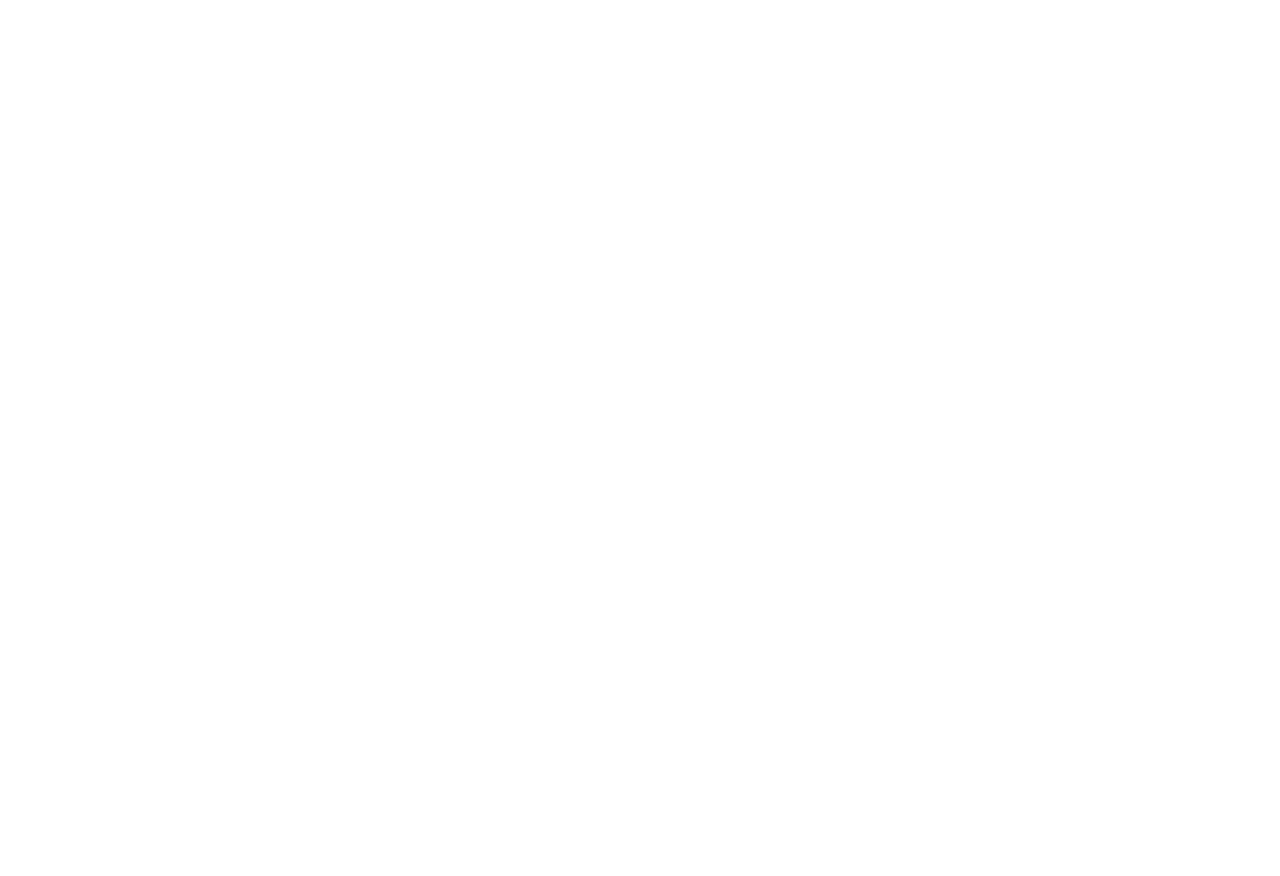
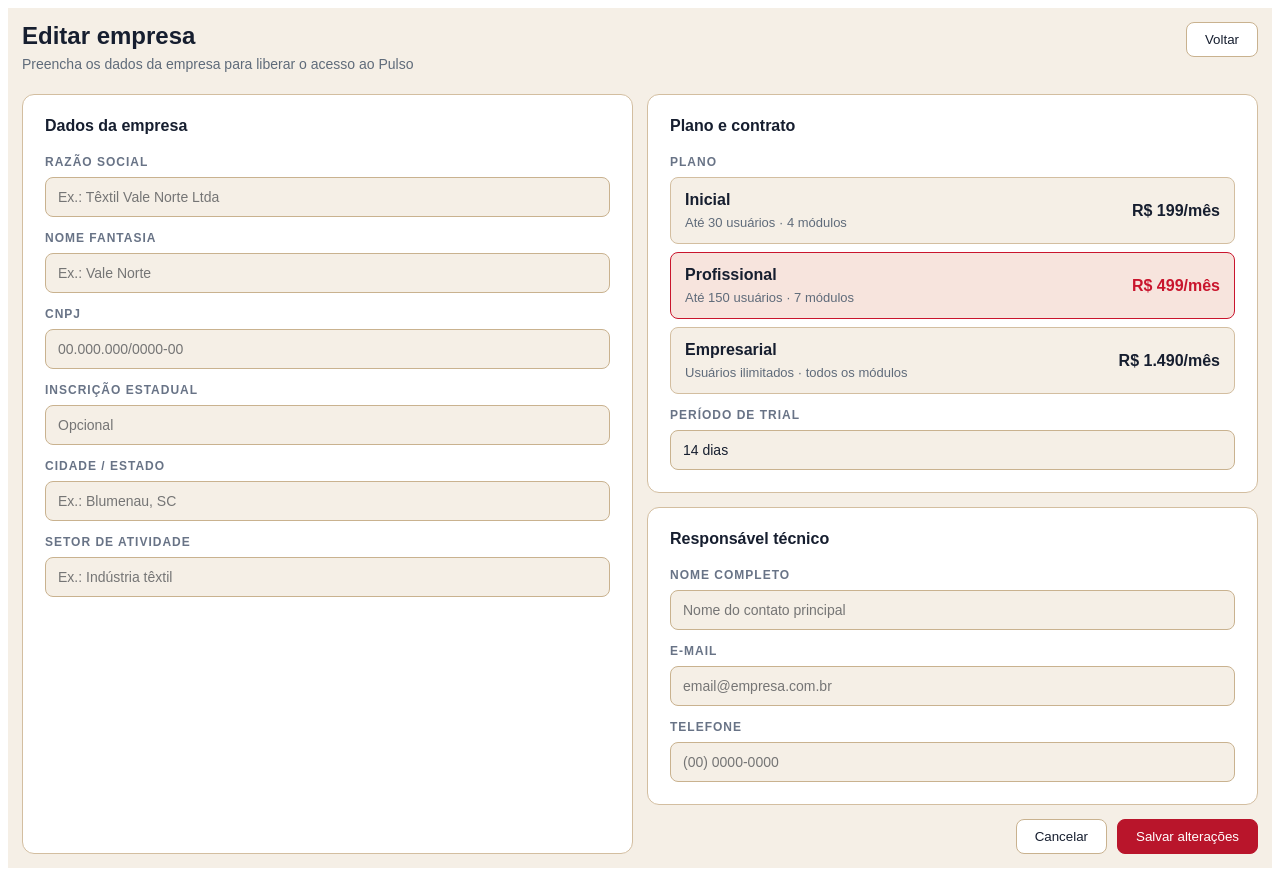
Before and after one commit to lcbittencourt/super-dev-8-tcc, an Angular app: page /nova-empresa/1 in a window 1280 px wide. Before the commit this address led to /. Before the commit the page ends 800 px from the top, so only its background shows below. Built offline with nearby package versions, Linux system fonts and the light colour scheme.

Commit message:
criado botão de excluir e editar empresa e campo para salvar empresa cadastradas

```diff
--- a/src/app/admin/admin.css
+++ b/src/app/admin/admin.css
@@ -321,9 +321,32 @@
     left: 3px;
     transition: 0.2s;
 }
+
 .toggle.on {
     background: #b51a2b;
 }
+
 .toggle.on span {
     left: 19px;
 }
+
+.card-actions {
+  display: flex;
+  align-items: center;
+  gap: 10px;
+}
+
+.btn.danger {
+  background: #fff;
+  color: #b51a2b;
+  border-color: #b51a2b;
+}
+
+.btn.danger:hover {
+  background: #f7e4dd;
+}
+
+.btn:disabled {
+  opacity: 0.5;
+  cursor: not-allowed;
+}
--- a/src/app/admin/admin.html
+++ b/src/app/admin/admin.html
@@ -3,6 +3,7 @@
   <header class="topbar">
     <div class="brand">
       <div class="brand-mark">P</div>
+
       <div>
         <strong>Pulso<span>.</span></strong>
       </div>
@@ -24,12 +25,22 @@
     <section class="page-header">
       <div>
         <h1>Empresas cadastradas</h1>
-        <p>{{ empresas.length }} empresas usando o Pulso · {{ totalAtivas() }} ativas</p>
+        <p>
+          {{ empresas.length }} empresas usando o Pulso · {{ totalAtivas() }} ativas
+        </p>
       </div>
 
       <div class="actions">
-        <button class="btn">Exportar</button>
-        <button class="btn primary" routerLink="/nova-empresa">Nova empresa</button>
+        <button class="btn">
+          Exportar
+        </button>
+
+        <button
+          class="btn primary"
+          routerLink="/nova-empresa"
+        >
+          Nova empresa
+        </button>
       </div>
     </section>
 
@@ -60,24 +71,47 @@
     </section>
 
     <section class="card">
+
       <div class="card-header">
         <div>
           <h2>Selecione uma empresa</h2>
           <p>Clique para configurar os módulos liberados</p>
         </div>
 
-        <span class="filter">Filtros</span>
+        <div class="card-actions">
+          <button
+            class="btn"
+            type="button"
+            (click)="editarEmpresa()"
+            [disabled]="!empresaSelecionada"
+          >
+            Editar empresa
+          </button>
+
+          <button
+            class="btn danger"
+            type="button"
+            (click)="excluirEmpresa()"
+            [disabled]="!empresaSelecionada"
+          >
+            Excluir empresa
+          </button>
+
+          <span class="filter">Filtros</span>
+        </div>
       </div>
 
       <div class="empresas-grid">
         <div
           class="empresa-card"
           *ngFor="let empresa of empresas"
-          [class.selected]="empresaSelecionada.id === empresa.id"
+          [class.selected]="empresaSelecionada && empresaSelecionada.id === empresa.id"
           (click)="selecionarEmpresa(empresa)"
         >
           <div class="empresa-top">
-            <div class="empresa-logo">{{ empresa.logo }}</div>
+            <div class="empresa-logo">
+              {{ empresa.logo }}
+            </div>
 
             <div class="empresa-info">
               <strong>{{ empresa.nome }}</strong>
@@ -95,22 +129,34 @@
           </div>
 
           <div class="empresa-stats">
-            <span><strong>{{ empresa.users }}</strong> usuários</span>
-            <span><strong>{{ empresa.modulos }}/10</strong> módulos</span>
+            <span>
+              <strong>{{ empresa.users }}</strong> usuários
+            </span>
+
+            <span>
+              <strong>{{ empresa.modulos }}/10</strong> módulos
+            </span>
+
             <span>{{ empresa.plano }}</span>
           </div>
         </div>
       </div>
+
     </section>
 
-    <section class="card">
+    <section
+      class="card"
+      *ngIf="empresaSelecionada"
+    >
       <div class="card-header">
         <div>
           <h2>Configurar módulos · {{ empresaSelecionada.nome }}</h2>
           <p>Ative ou desative os módulos visíveis para os gestores desta empresa</p>
         </div>
 
-        <button class="btn primary">Salvar alterações</button>
+        <button class="btn primary">
+          Salvar alterações
+        </button>
       </div>
 
       <div
@@ -133,6 +179,7 @@
 
           <button
             class="toggle"
+            type="button"
             [class.on]="modulo.liberado"
             (click)="alternarModulo(modulo)"
           >
@@ -140,7 +187,6 @@
           </button>
         </div>
       </div>
-
     </section>
 
   </main>
--- a/src/app/admin/nova-empresa/nova-empresa.html
+++ b/src/app/admin/nova-empresa/nova-empresa.html
@@ -2,7 +2,7 @@
 
   <header class="header">
     <div>
-      <h1>Cadastrar nova empresa</h1>
+      <h1>{{ modoEdicao ? 'Editar empresa' : 'Cadastrar nova empresa' }}</h1>
       <p>Preencha os dados da empresa para liberar o acesso ao Pulso</p>
     </div>
 
@@ -15,22 +15,48 @@
       <h2>Dados da empresa</h2>
 
       <label>Razão social</label>
-      <input type="text" placeholder="Ex.: Têxtil Vale Norte Ltda">
+      <input
+        type="text"
+        placeholder="Ex.: Têxtil Vale Norte Ltda"
+        [(ngModel)]="empresa.razaoSocial"
+      >
 
       <label>Nome fantasia</label>
-      <input type="text" placeholder="Ex.: Vale Norte">
+      <input
+        type="text"
+        placeholder="Ex.: Vale Norte"
+        [(ngModel)]="empresa.nomeFantasia"
+      >
 
       <label>CNPJ</label>
-      <input type="text" placeholder="00.000.000/0000-00">
+      <input
+        type="text"
+        placeholder="00.000.000/0000-00"
+        maxlength="18"
+        [(ngModel)]="empresa.cnpj"
+        (input)="formatarCnpj()"
+      >
 
       <label>Inscrição estadual</label>
-      <input type="text" placeholder="Opcional">
+      <input
+        type="text"
+        placeholder="Opcional"
+        [(ngModel)]="empresa.inscricaoEstadual"
+      >
 
       <label>Cidade / Estado</label>
-      <input type="text" placeholder="Ex.: Blumenau, SC">
+      <input
+        type="text"
+        placeholder="Ex.: Blumenau, SC"
+        [(ngModel)]="empresa.cidade"
+      >
 
       <label>Setor de atividade</label>
-      <input type="text" placeholder="Ex.: Indústria têxtil">
+      <input
+        type="text"
+        placeholder="Ex.: Indústria têxtil"
+        [(ngModel)]="empresa.setor"
+      >
     </section>
 
     <div class="right">
@@ -49,6 +75,7 @@
             <strong>Inicial</strong>
             <p>Até 30 usuários · 4 módulos</p>
           </div>
+
           <strong>R$ 199/mês</strong>
         </div>
 
@@ -61,6 +88,7 @@
             <strong>Profissional</strong>
             <p>Até 150 usuários · 7 módulos</p>
           </div>
+
           <strong>R$ 499/mês</strong>
         </div>
 
@@ -73,29 +101,56 @@
             <strong>Empresarial</strong>
             <p>Usuários ilimitados · todos os módulos</p>
           </div>
+
           <strong>R$ 1.490/mês</strong>
         </div>
 
         <label>Período de trial</label>
-        <input type="text" value="14 dias">
+        <input
+          type="text"
+          value="14 dias"
+          readonly
+        >
       </section>
 
       <section class="card">
         <h2>Responsável técnico</h2>
 
         <label>Nome completo</label>
-        <input type="text" placeholder="Nome do contato principal">
+        <input
+          type="text"
+          placeholder="Nome do contato principal"
+          [(ngModel)]="empresa.responsavel"
+        >
 
         <label>E-mail</label>
-        <input type="email" placeholder="email@empresa.com.br">
+        <input
+          type="email"
+          placeholder="email@empresa.com.br"
+          [(ngModel)]="empresa.email"
+        >
 
         <label>Telefone</label>
-        <input type="text" placeholder="(00) 00000-0000">
+        <input
+          type="text"
+          placeholder="(00) 0000-0000"
+          maxlength="15"
+          [(ngModel)]="empresa.telefone"
+          (input)="formatarTelefone()"
+        >
       </section>
 
       <div class="footer-actions">
-        <button class="btn" routerLink="/admin">Cancelar</button>
-        <button class="btn primary">Cadastrar empresa</button>
+        <button class="btn" routerLink="/admin">
+          Cancelar
+        </button>
+
+        <button
+          class="btn primary"
+          (click)="salvarEmpresa()"
+        >
+          {{ modoEdicao ? 'Salvar alterações' : 'Salvar' }}
+        </button>
       </div>
 
     </div>
--- a/src/app/admin/nova-empresa/nova-empresa.ts
+++ b/src/app/admin/nova-empresa/nova-empresa.ts
@@ -1,5 +1,5 @@
-import { Component } from '@angular/core';
-import { RouterLink } from '@angular/router';
+import { Component, OnInit } from '@angular/core';
+import { Router, RouterLink, ActivatedRoute } from '@angular/router';
 import { FormsModule } from '@angular/forms';
 
 @Component({
@@ -9,10 +9,145 @@
   templateUrl: './nova-empresa.html',
   styleUrl: './nova-empresa.css'
 })
-export class NovaEmpresaComponent {
+export class NovaEmpresaComponent implements OnInit {
+
   planoSelecionado = 'Profissional';
+  modoEdicao = false;
+  idEdicao = '';
+
+  empresa = {
+    razaoSocial: '',
+    nomeFantasia: '',
+    cnpj: '',
+    inscricaoEstadual: '',
+    cidade: '',
+    setor: '',
+    responsavel: '',
+    email: '',
+    telefone: ''
+  };
+
+  constructor(
+    private router: Router,
+    private route: ActivatedRoute
+  ) {}
+
+  ngOnInit() {
+    const id = this.route.snapshot.paramMap.get('id');
+
+    if (!id) {
+      return;
+    }
+
+    this.modoEdicao = true;
+    this.idEdicao = id;
+
+    const empresasSalvas = JSON.parse(localStorage.getItem('empresas') || '[]');
+
+    const empresaEncontrada = empresasSalvas.find(
+      (empresa: any) => empresa.id === id
+    );
+
+    if (empresaEncontrada) {
+      this.empresa.razaoSocial = empresaEncontrada.nome;
+      this.empresa.nomeFantasia = empresaEncontrada.nome;
+      this.empresa.cidade = empresaEncontrada.cidade;
+      this.planoSelecionado = empresaEncontrada.plano;
+    }
+  }
 
   selecionarPlano(plano: string) {
     this.planoSelecionado = plano;
   }
+
+  salvarEmpresa() {
+    const nomeEmpresa = this.empresa.nomeFantasia || this.empresa.razaoSocial;
+
+    const novaEmpresa = {
+      id: this.modoEdicao ? this.idEdicao : Date.now().toString(),
+      nome: nomeEmpresa,
+      cidade: this.empresa.cidade,
+      plano: this.planoSelecionado,
+      users: 0,
+      modulos: this.definirQuantidadeModulos(),
+      status: 'Trial',
+      logo: this.gerarLogo(nomeEmpresa)
+    };
+
+    const empresasSalvas = JSON.parse(localStorage.getItem('empresas') || '[]');
+
+    if (this.modoEdicao) {
+      const empresasAtualizadas = empresasSalvas.map((empresa: any) => {
+        if (empresa.id === this.idEdicao) {
+          return novaEmpresa;
+        }
+
+        return empresa;
+      });
+
+      localStorage.setItem('empresas', JSON.stringify(empresasAtualizadas));
+      this.router.navigate(['/admin']);
+      return;
+    }
+
+    empresasSalvas.push(novaEmpresa);
+    localStorage.setItem('empresas', JSON.stringify(empresasSalvas));
+
+    this.router.navigate(['/admin']);
+  }
+
+  definirQuantidadeModulos(): number {
+    if (this.planoSelecionado === 'Inicial') {
+      return 4;
+    }
+
+    if (this.planoSelecionado === 'Profissional') {
+      return 7;
+    }
+
+    return 10;
+  }
+
+  gerarLogo(nome: string): string {
+    if (!nome) {
+      return 'NE';
+    }
+
+    return nome
+      .split(' ')
+      .map((palavra: string) => palavra[0])
+      .join('')
+      .substring(0, 2)
+      .toUpperCase();
+  }
+
+  formatarCnpj() {
+    let valor = this.empresa.cnpj.replace(/\D/g, '');
+
+    valor = valor.substring(0, 14);
+
+    valor = valor.replace(/^(\d{2})(\d)/, '$1.$2');
+    valor = valor.replace(/^(\d{2})\.(\d{3})(\d)/, '$1.$2.$3');
+    valor = valor.replace(/\.(\d{3})(\d)/, '.$1/$2');
+    valor = valor.replace(/(\d{4})(\d)/, '$1-$2');
+
+    this.empresa.cnpj = valor;
+  }
+
+  formatarTelefone() {
+    let valor = this.empresa.telefone.replace(/\D/g, '');
+
+    valor = valor.substring(0, 11);
+
+    if (valor.length <= 10) {
+      valor = valor.replace(/^(\d{2})(\d)/, '($1) $2');
+      valor = valor.replace(/(\d{4})(\d)/, '$1-$2');
+    } else {
+      valor = valor.replace(/^(\d{2})(\d)/, '($1) $2');
+      valor = valor.replace(/(\d{5})(\d)/, '$1-$2');
+    }
+
+    this.empresa.telefone = valor;
+  }
+
 }
--- a/src/app/app.routes.ts
+++ b/src/app/app.routes.ts
@@ -6,4 +6,5 @@
     { path: '', redirectTo: 'admin', pathMatch: 'full' },
     { path: 'admin', component: AdminComponent },
     { path: 'nova-empresa', component: NovaEmpresaComponent},
+    { path: 'nova-empresa/:id', component: NovaEmpresaComponent },
 ];
```
Also changed, not shown: src/app/admin/admin.ts (+75 -6 lines), 1 other file (tests, documents, lock files or other folders). Lines whose indentation alone changed are shown as unchanged.
